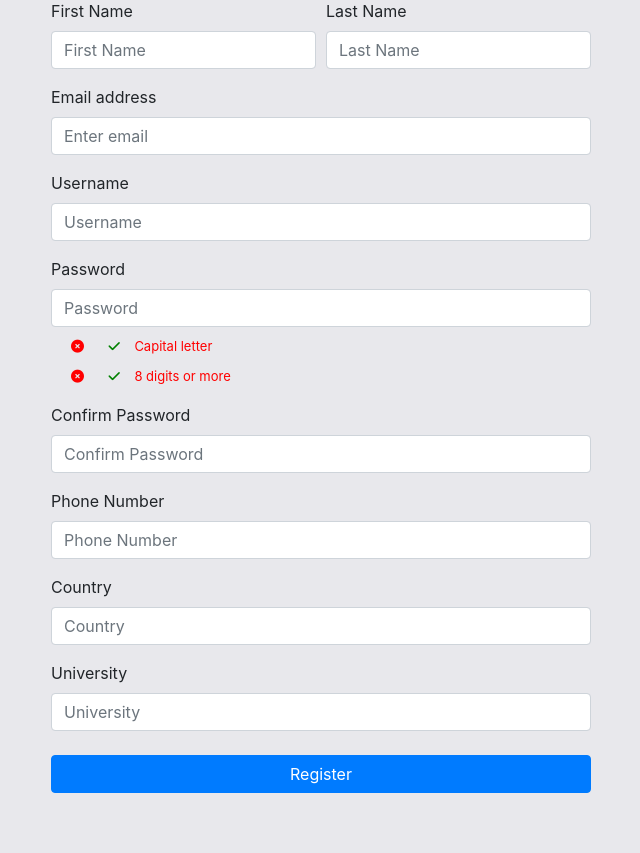
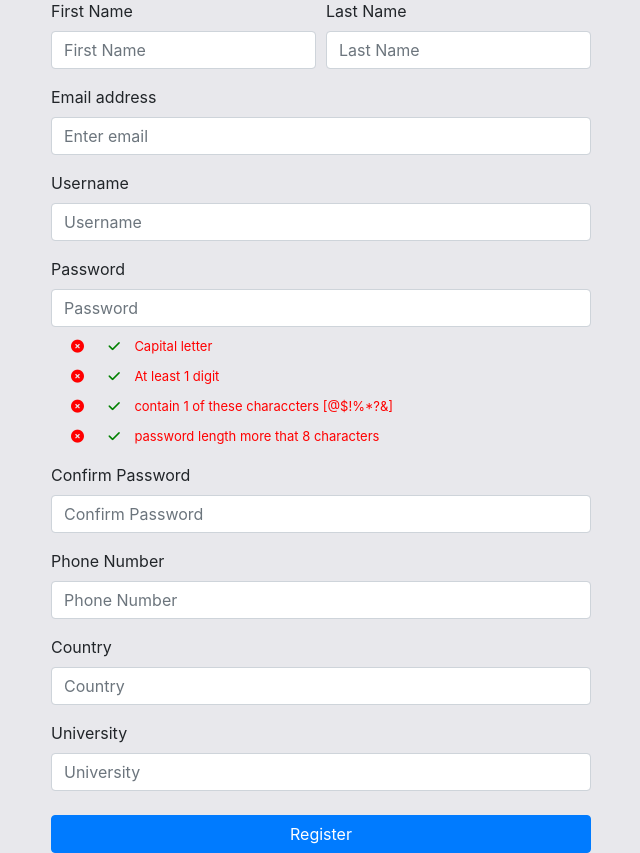
Before and after one commit to M2hmoud2del/Courses-Site, a PHP site: page /login_register.php in a window 1280 px wide, after a click on "Register". Shown: the part 185-1038 px from the top of the page, without its empty margins (319-959 px from the left). Before the commit the page ends 978 px from the top, so only its background shows below. Run offline with PHP 8.4, Linux system fonts and the light colour scheme.

Commit message:
pass validation

```diff
--- a/login_register.php
+++ b/login_register.php
@@ -88,7 +88,13 @@ session_start(); // Start session to access session variables
                                 <label style="margin:10px; margin-bottom: 0px; color:red; font-size:small;">Capital letter</label><br>
                                 <i class="fa-solid fa-circle-xmark" style="color:red; margin-left:20px; font-size:small;"></i>
                                 <i class="fa-solid fa-check" style="color:green; margin-left:20px; font-size:small;"></i>
-                                <label style="margin:10px; margin-bottom: 0px; color:red; font-size:small;">8 digits or more</label>
+                                <label style="margin:10px; margin-bottom: 0px; color:red; font-size:small;">At least 1 digit</label><br>
+                                <i class="fa-solid fa-circle-xmark" style="color:red; margin-left:20px; font-size:small;"></i>
+                                <i class="fa-solid fa-check" style="color:green; margin-left:20px; font-size:small;"></i>
+                                <label style="margin:10px; margin-bottom: 0px; color:red; font-size:small;">contain 1 of these characcters [@$!%*?&]</label><br>
+                                <i class="fa-solid fa-circle-xmark" style="color:red; margin-left:20px; font-size:small;"></i>
+                                <i class="fa-solid fa-check" style="color:green; margin-left:20px; font-size:small;"></i>
+                                <label style="margin:10px; margin-bottom: 0px; color:red; font-size:small;">password length more that 8 characters</label>
                             </div>
                             <div class="form-group">
                                 <label for="register-confirm-password">Confirm Password</label>
```
